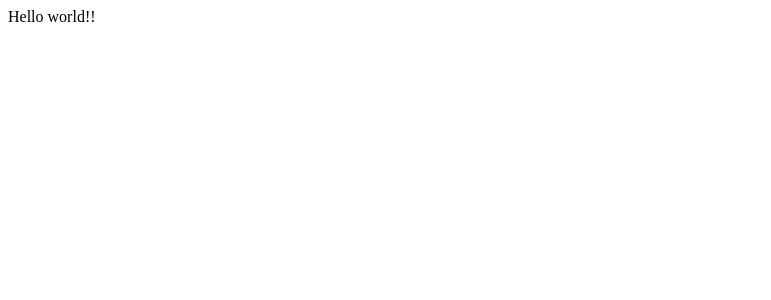
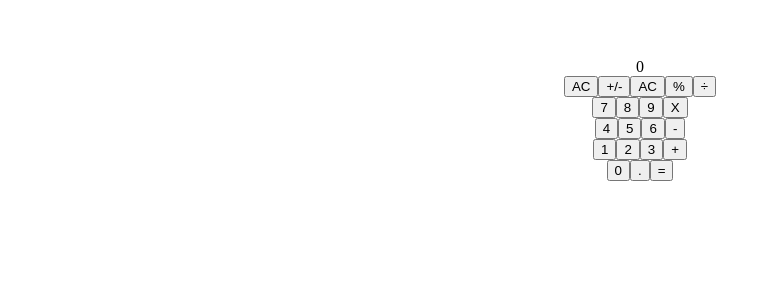
Before and after one commit to saimaAnis21/Calculator-app, a React (Create React App) app: page / in a window 1280 px wide. Shown: the top 300 px of the page, without its empty margins (0-771 px from the left). Built offline with nearby package versions, Linux system fonts and the light colour scheme.

Commit message:
Add all components to component folder

```diff
--- a/src/App.js
+++ /dev/null
@@ -1,9 +0,0 @@
-function App() {
-  return (
-    <div>
-      Hello world!!
-    </div>
-  );
-}
-
-export default App;
--- /dev/null
+++ b/src/components/App.js
@@ -0,0 +1,15 @@
+import ButtonPanel from './ButtonPanel';
+import Display from './Display';
+import '../index.css';
+
+function App() {
+  const answer = 0;
+  return (
+    <div className="app">
+      <Display result={answer} />
+      <ButtonPanel />
+    </div>
+  );
+}
+
+export default App;
--- /dev/null
+++ b/src/components/Button.js
@@ -0,0 +1,16 @@
+import PropTypes from 'prop-types';
+
+function Button(props) {
+  const { name } = props;
+  return (
+    <button type="submit">
+      {name}
+    </button>
+  );
+}
+
+Button.propTypes = {
+  name: PropTypes.string.isRequired,
+};
+
+export default Button;
--- /dev/null
+++ b/src/components/ButtonPanel.js
@@ -0,0 +1,40 @@
+import Button from './Button';
+
+function ButtonPanel() {
+  return (
+    <div>
+      <div>
+        <Button name="AC" />
+        <Button name="+/-" />
+        <Button name="AC" />
+        <Button name="%" />
+        <Button name="&#247;" />
+      </div>
+      <div>
+        <Button name="7" />
+        <Button name="8" />
+        <Button name="9" />
+        <Button name="X" />
+      </div>
+      <div>
+        <Button name="4" />
+        <Button name="5" />
+        <Button name="6" />
+        <Button name="-" />
+      </div>
+      <div>
+        <Button name="1" />
+        <Button name="2" />
+        <Button name="3" />
+        <Button name="+" />
+      </div>
+      <div>
+        <Button name="0" />
+        <Button name="." />
+        <Button name="=" />
+      </div>
+    </div>
+  );
+}
+
+export default ButtonPanel;
--- /dev/null
+++ b/src/components/Display.js
@@ -0,0 +1,20 @@
+import PropTypes from 'prop-types';
+
+function Display(props) {
+  const { result } = props;
+  return (
+    <div>
+      {result}
+    </div>
+  );
+}
+
+Display.propTypes = {
+  result: PropTypes.string,
+};
+
+Display.defaultProps = {
+  result: '0',
+};
+
+export default Display;
--- a/src/index.css
+++ b/src/index.css
@@ -1,3 +1,8 @@
 .test {
   width: 100%;
 }
+
+.app {
+  text-align: center;
+  padding-top: 50px;
+}
--- a/src/index.js
+++ b/src/index.js
@@ -1,6 +1,6 @@
 import React from 'react';
 import ReactDOM from 'react-dom';
-import App from './App';
+import App from './components/App';
 
 ReactDOM.render(
   <React.StrictMode>
@@ -8,7 +8,3 @@
   </React.StrictMode>,
   document.getElementById('root'),
 );
-
-// If you want to start measuring performance in your app, pass a function
-// to log results (for example: reportWebVitals(console.log))
-// or send to an analytics endpoint. Learn more: https://bit.ly/CRA-vitals
```
